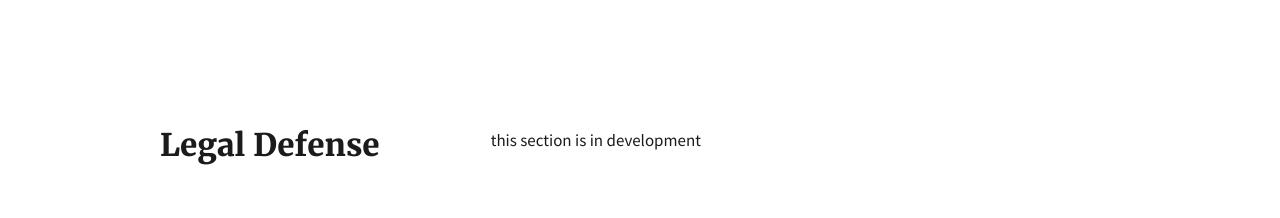
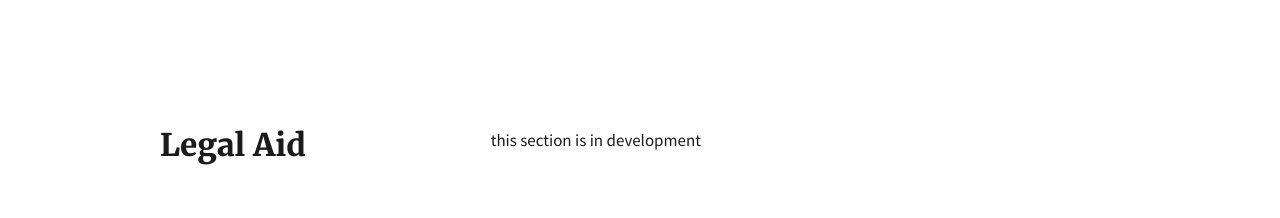
Before and after one commit to kylejacobbutler/KJBP-Press, a plain HTML site: page index.html in a window 1280 px wide. Shown: the part 1889-2107 px from the top of the page. Drawn offline with Linux system fonts and the light colour scheme.

Commit message:
Update index.html

```diff
--- a/index.html
+++ b/index.html
@@ -225,7 +225,7 @@
    <section class="grid-container usa-section">
     <div class="grid-row grid-gap">
       <div class="tablet:grid-col-4">
-        <h2 class="font-heading-xl margin-top-0 tablet:margin-bottom-0">Legal Defense</h2>
+        <h2 class="font-heading-xl margin-top-0 tablet:margin-bottom-0">Legal Aid</h2>
       </div>
       <div class="tablet:grid-col-8 usa-prose">
 
```
